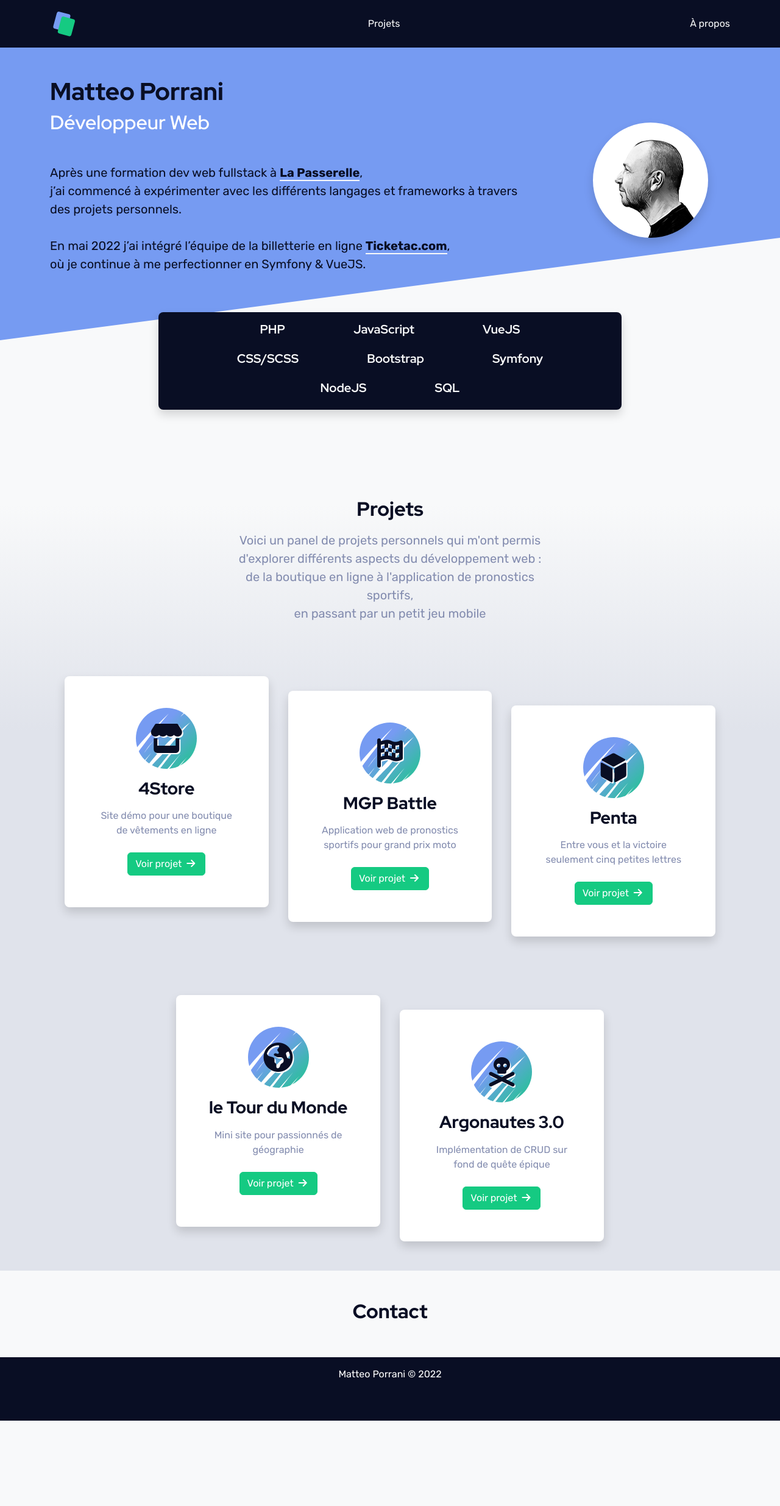
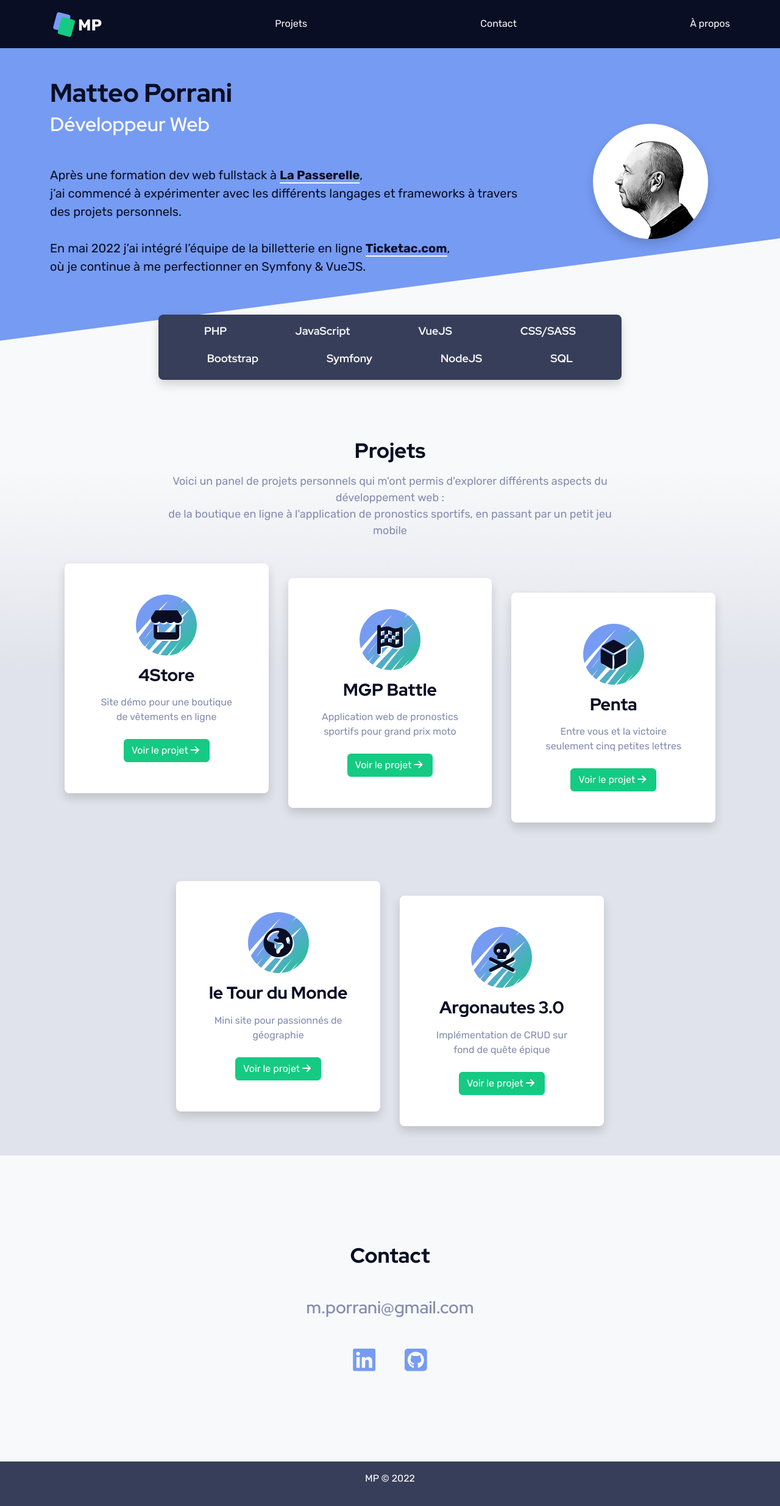
Before and after one commit to Matteo-Porrani/sample-portfolio, a Vue app: page / in a window 1280 px wide. Shown: the top 2470 px of the page at 61% size. Before the commit the page ends 2330 px from the top, so only its background shows below. Built offline with nearby package versions, Linux system fonts and the light colour scheme; a web font is replaced by a local one.

Commit message:
Ajout section contact

```diff
--- a/src/assets/main.scss
+++ b/src/assets/main.scss
@@ -53,3 +53,19 @@ $theme-colors: map-merge($theme-colors, $custom-colors);
 .w-fit-content {
     width: fit-content;
 }
+
+/*****************************************\
+UTILITY FONT-SIZE CLASSES
+\*****************************************/
+
+@each $font-key, $font-size in $custom-font-sizes {
+    .res-fs-#{$font-key} {
+        font-size: $font-size !important;
+    }
+
+    @include media-breakpoint-up(md) {
+        .res-fs-md-#{$font-key} {
+            font-size: $font-size !important;
+        }
+    }
+}
--- a/src/assets/variables.scss
+++ b/src/assets/variables.scss
@@ -18,6 +18,37 @@ $font-family-sans-serif: 'Rubik';
 $headings-font-family: 'Red Hat Display';
 $headings-font-weight: 800;
 
+// Custom responsive font sizes
+$min-font-size: 6px;
+$font-step: 2px;
+
+$custom-font-sizes: (
+        0: $min-font-size + ($font-step * 0),
+        1: $min-font-size + ($font-step * 1),
+        2: $min-font-size + ($font-step * 2),
+        3: $min-font-size + ($font-step * 3),
+        4: $min-font-size + ($font-step * 4),
+        5: $min-font-size + ($font-step * 5),
+        6: $min-font-size + ($font-step * 6),
+        7: $min-font-size + ($font-step * 7),
+        8: $min-font-size + ($font-step * 8),
+        9: $min-font-size + ($font-step * 9),
+        10: $min-font-size + ($font-step * 10),
+        11: $min-font-size + ($font-step * 11),
+        12: $min-font-size + ($font-step * 12),
+        13: $min-font-size + ($font-step * 13),
+        14: $min-font-size + ($font-step * 14),
+        15: $min-font-size + ($font-step * 15),
+        16: $min-font-size + ($font-step * 16),
+        17: $min-font-size + ($font-step * 17),
+        18: $min-font-size + ($font-step * 18),
+        19: $min-font-size + ($font-step * 19),
+        20: $min-font-size + ($font-step * 20),
+        21: $min-font-size + ($font-step * 21),
+        22: $min-font-size + ($font-step * 22),
+        23: $min-font-size + ($font-step * 23),
+        24: $min-font-size + ($font-step * 24)
+);
 
 
 
--- a/src/components/ProjectCard.vue
+++ b/src/components/ProjectCard.vue
@@ -35,13 +35,13 @@ defineProps({
 article {
   width: 90%;
   margin-top: 2rem;
-  border: 4px solid;
+  border: 3px solid;
   border-color: transparent;
 
   &:hover {
     transition: all .3s ease-out;
-    transform: scale(1.02);
-    border-color: $primary;
+    border-color: $accent;
+    //transform: scale(1.02);
   }
 
   @media(min-width: 768px) {
--- a/src/components/TheSkills.vue
+++ b/src/components/TheSkills.vue
@@ -1,11 +1,13 @@
 <template>
 
-  <section class="">
+  <section>
     <div class="container">
       <div class="row my-5">
-        <div class="skills-wrapper col-10 col-md-8 d-flex flex-wrap justify-content-center gap-3 bg-dark text-light p-3 rounded-3 shadow mx-auto">
-          <h5 v-for="(s, i) in skills" :key="i" class="fw-bold mx-md-5">{{ s }}</h5>
+
+        <div class="skills-wrapper col-10 col-md-8 d-flex flex-wrap justify-content-center gap-3 bg-deep text-light p-3 rounded-3 shadow mx-auto">
+          <h5 v-for="(s, i) in skills" :key="i" class="res-fs-4 res-fs-md-6 fw-bold mx-md-5">{{ s }}</h5>
         </div>
+
       </div>
     </div>
   </section>
@@ -13,7 +15,7 @@
 </template>
 
 <script setup>
-const skills = ['PHP', 'JavaScript', 'VueJS', 'CSS/SCSS', 'Bootstrap', 'Symfony', 'NodeJS', 'SQL'];
+const skills = ['PHP', 'JavaScript', 'VueJS', 'CSS/SASS', 'Bootstrap', 'Symfony', 'NodeJS', 'SQL'];
 </script>
 
 <style lang="scss" scoped>
@@ -22,11 +24,4 @@ const skills = ['PHP', 'JavaScript', 'VueJS', 'CSS/SCSS', 'Bootstrap', 'Symfony'
   margin-top: -6vh !important;
 }
 
-span {
-  font-size: 1.125rem;
-
-  @media (min-width: 768px) {
-    font-size: 1.25rem;
-  }
-}
 </style>
--- a/src/components/layout/MasterCard.vue
+++ b/src/components/layout/MasterCard.vue
@@ -1,9 +1,9 @@
 <template>
-<div class="master-card row">
-  <div class="col-10 col-md-6 rounded-3 bg-white shadow px-3 py-4 p-md-5 mx-auto">
-    <slot></slot>
+  <div class="master-card row">
+    <div class="col-10 col-md-6 rounded-3 bg-white shadow px-3 py-4 p-md-5 mx-auto">
+      <slot></slot>
+    </div>
   </div>
-</div>
 </template>
 
 <script setup>
@@ -12,11 +12,10 @@
 <style lang="scss" scoped>
 .master-card {
   transform: translateY(-30vh);
+
   @media (min-width: 768px) {
-    transform: translateY(-24vh);
+    transform: translateY(-26vh);
   }
-
-
 
 }
 </style>
--- a/src/components/layout/TheFooter.vue
+++ b/src/components/layout/TheFooter.vue
@@ -1,9 +1,9 @@
 <template>
-  <footer class="bg-dark text-white pt-3 pb-5 mt-auto">
+  <footer class="bg-deep text-white pt-3 pb-5 mt-auto">
     <div class="container">
       <div class="row">
         <div class="col text-center">
-          <p>Matteo Porrani &copy; 2022</p>
+          <p>MP &copy; 2022</p>
         </div>
       </div>
     </div>
--- a/src/components/layout/TheHeader.vue
+++ b/src/components/layout/TheHeader.vue
@@ -9,11 +9,14 @@
     <div class="container">
 
       <nav class="d-flex align-items-center justify-content-between gap-5">
-        <router-link to="/">
+        <router-link to="/" class="text-decoration-none">
           <img height="46" src="../../assets/fake-logo.svg" alt="home-logo">
+          <span class="logo-text res-fs-10 fw-bold text-light d-inline-block">MP</span>
         </router-link>
-        <router-link class="link-light text-decoration-none" to="/#showcase">Projets</router-link>
-        <router-link class="link-light text-decoration-none" to="/about">À propos</router-link>
+
+        <router-link class="res-fs-4 res-fs-md-5 link-light text-decoration-none" to="/#showcase">Projets</router-link>
+        <router-link class="res-fs-4 res-fs-md-5 link-light text-decoration-none" to="/#contact">Contact</router-link>
+        <router-link class="res-fs-4 res-fs-md-5 link-light text-decoration-none" to="/about">À propos</router-link>
       </nav>
 
     </div>
@@ -66,6 +69,10 @@ header {
     background-color: $deep;
   }
 
+  .logo-text {
+    transform: translate(0, 6px);
+  }
+
 }
 
 </style>
--- a/src/views/PageAbout.vue
+++ b/src/views/PageAbout.vue
@@ -20,25 +20,20 @@
           <MasterCard>
 
             <div class="row">
-              <div class="col lh-lg">
+              <div class="col lh-lg text-center text-md-start">
                 <p>
                   Ayant un fort attrait pour l’univers numérique et la programmation, j’ai commencé en 2018 à me former en autodidacte aux fondamentaux du web, notamment HTML et CSS.
                 </p>
-
-                <!--            <p>-->
-                <!--              Deux ans plus tard, j’ai décidé de me reconvertir en intégrant fin 2020 la formation <b>Développeur Web & Web Mobile</b> au sein de l'école <b>La Passerelle</b> (Paris 19e) afin de poursuivre mon apprentissage avec JavaScript, NodeJS, React, PHP, Symfony et MySQL / phpMyAdmin.-->
-                <!--            </p>-->
-
                 <p>
                   Deux ans plus tard, j’ai décidé de me reconvertir en intégrant la formation <b>Développeur Web & Web Mobile</b> au sein de l'école <b>La Passerelle</b> (Paris 19e), une formation bootcamp de 5 mois axée sur JavaScript, NodeJS, React, PHP, Symfony et MySQL / phpMyAdmin.
                 </p>
 
                 <p>
-                  Par la suite, j’ai continué à approfondir les différents langages et frameworks par la pratique, à travers des <b>projets personnels</b> et grâce à différentes <b>ressources complémentaires en ligne</b> (Vue School, Udemy, Frontend Mentor, freeCodeCamp.org).
+                  Par la suite, j’ai continué à approfondir les différents langages et frameworks par la pratique, à travers des projets personnels et grâce à différentes ressources complémentaires en ligne (Vue School, Udemy, Frontend Mentor, freeCodeCamp.org).
                 </p>
 
                 <p>
-                  Depuis mai 2022 je suis en stage chez <b>Ticketac.com</b>, où je continue à me perfectionner en VueJS et Symfony.
+                  Depuis mai 2022 je suis en stage chez <b>Ticketac.com</b>, où je continue à me perfectionner en <b>VueJS</b> et <b>Symfony</b>.
                 </p>
               </div>
             </div>
--- a/src/views/PageHome.vue
+++ b/src/views/PageHome.vue
@@ -7,9 +7,9 @@
       <div class="row flex-column flex-md-row align-items-center py-5">
 
         <div class="col-10 col-md-9 order-1 order-md-0 text-center text-md-start">
-          <h1>Matteo Porrani</h1>
+          <h1 class="res-fs-16 res-fs-md-18">Matteo Porrani</h1>
           <h2 class="text-white fw-semibold">Développeur Web</h2>
-          <p class="fs-5 mt-5 pe-md-5">
+          <p class="res-fs-6 res-fs-md-7 mt-5 pe-md-5">
             Après une formation dev web fullstack à <b>La Passerelle</b>,
             <br>j’ai commencé à expérimenter avec les différents langages et frameworks à travers des projets
             personnels.
@@ -36,16 +36,17 @@
 
       <TheSkills/>
 
-      <section id="showcase" class="showcase py-5 mt-5">
+      <section id="showcase" class="showcase pb-5 py-md-5">
         <div class="container">
 
-          <div class="row my-5">
-            <div class="col-12 col-md-6 mx-auto">
-              <h2 class="text-center">Projets</h2>
-              <p class="fs-5 text-secondary text-center mt-3">
+          <div class="row">
+            <div class="col-12 col-md-8 mx-auto">
+              <h2 class="res-fs-13 res-fs-md-14 text-center">Projets</h2>
+              <p class="res-fs-5 res-fs-md-6 text-secondary text-center mt-3">
                 Voici un panel de projets personnels qui m'ont permis d'explorer différents aspects du développement web :
-                <br>de la boutique en ligne à l'application de pronostics sportifs,
-                <br>en passant par un petit jeu mobile</p>
+                <br>
+                de la boutique en ligne à l'application de pronostics sportifs,
+                en passant par un petit jeu mobile</p>
             </div>
           </div>
 
@@ -62,7 +63,7 @@
                 <template v-slot:project-card-link>
                   <router-link :to="{ name: 'project', params: { id: p.id } }"
                                class="btn btn-accent text-white d-block mx-auto mt-4" style="width: fit-content">
-                    Voir projet
+                    Voir <span class="d-none d-md-inline">le projet</span>
                     <i class="fas fa-arrow-right text-white ms-2"></i>
                   </router-link>
 
@@ -78,12 +79,35 @@
 
 
       <!-- CONTACT -->
-      <section id="contact" class="my-5">
+      <section id="contact" class="py-md-5 my-5">
         <div class="container">
 
           <div class="row my-5">
             <div class="col-12 col-md-6 mx-auto">
-              <h2 class="text-center">Contact</h2>
+              <h2 class="res-fs-13 res-fs-md-14 text-center">Contact</h2>
+
+              <h3 class="text-center mt-5">
+                <a class="text-decoration-none link-secondary fw-semibold" href="mailto:m.porrani@gmail.com">
+                  m.porrani@gmail.com
+                </a>
+              </h3>
+
+
+              <div class="row mt-5">
+                <div class="col d-flex justify-content-center gap-5">
+
+                  <a href="https://www.linkedin.com/in/matteo-porrani-b872b822b/" target="_blank">
+                    <i class="fab fa-linkedin res-fs-16 res-fs-md-18"></i>
+                  </a>
+
+                  <a href="https://github.com/Matteo-Porrani" target="_blank">
+                    <i class="fab fa-github-square res-fs-16 res-fs-md-18"></i>
+                  </a>
+
+                </div>
+
+              </div>
+
             </div>
           </div>
         </div>
@@ -128,4 +152,8 @@ a:hover .fas {
   //margin-left: 12px !important;
 }
 
+#contact h3 a:hover {
+  text-decoration: underline !important;
+}
+
 </style>
```
Also changed, not shown: src/views/PageProj.vue (+15 -16 lines).
